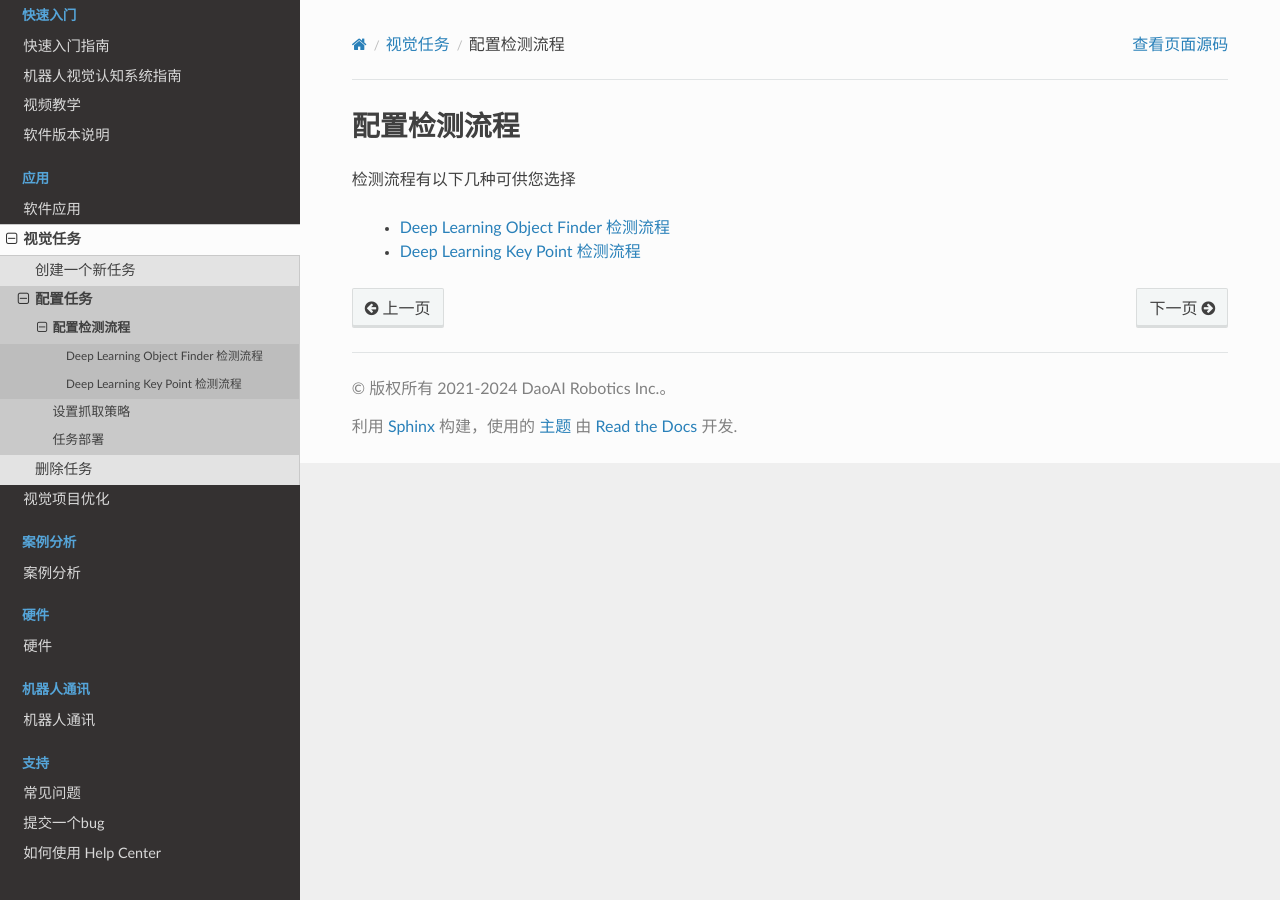
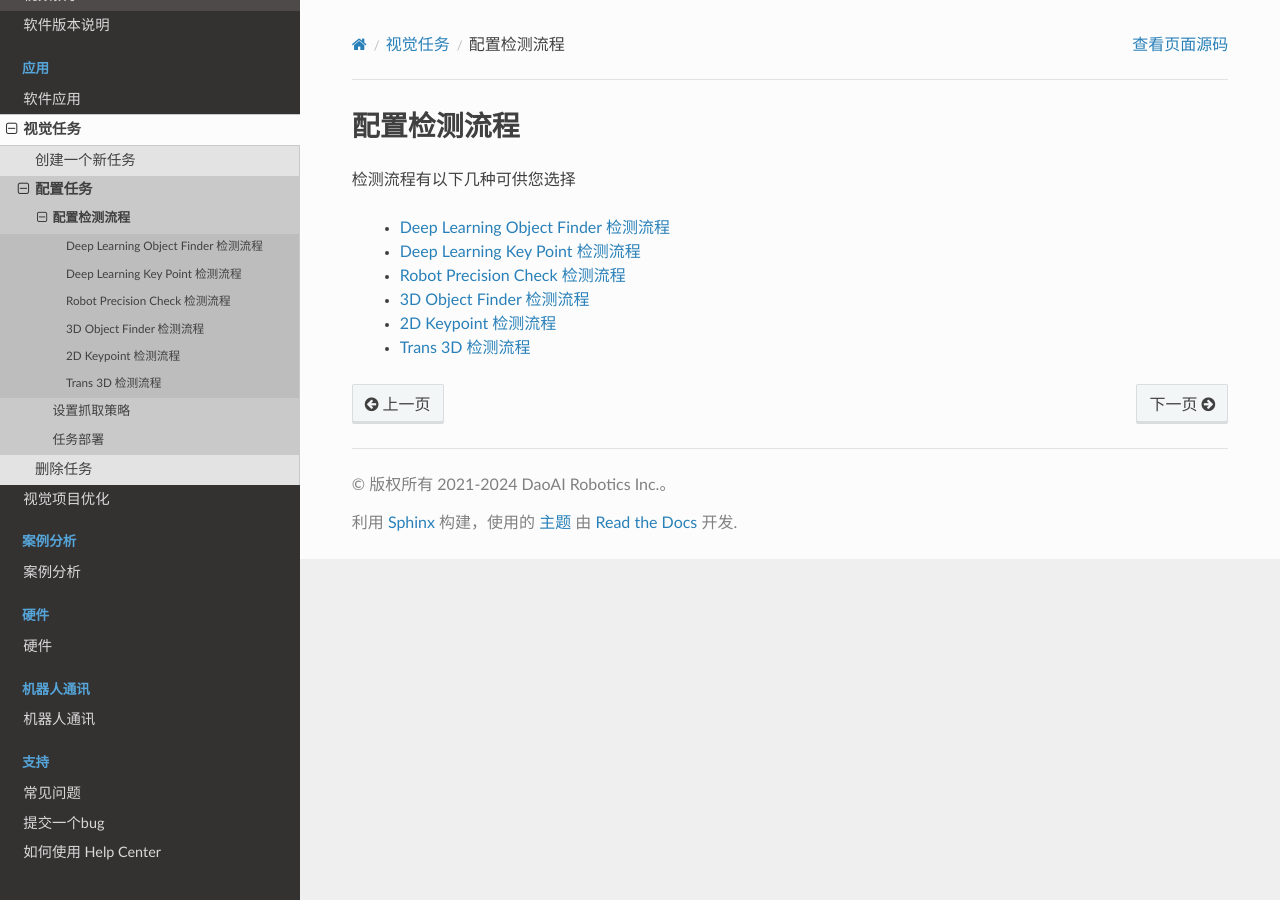
Before and after one commit to DaoAI-Robotics-Inc/daoai_vision_system_user_manual, a Sphinx documentation site: the page built from docs/source/application/vision-project/detection.rst, in a window 1280 px wide. Built offline with Sphinx 7.4.7 and the Read the Docs theme 2.0.0, drawn with Linux system fonts in a browser that asks for light colours; pages that are not in the unit, such as notebooks, are missing from menus.

Commit message:
added new directory into detection project section

```diff
--- /dev/null
+++ b/docs/source/application/vision-project/2d_kp.rst
@@ -0,0 +1,4 @@
+2D Keypoint 检测流程
+==========================================
+
+2D Keypoint 检测流程
--- /dev/null
+++ b/docs/source/application/vision-project/3d_object_finder.rst
@@ -0,0 +1,4 @@
+3D Object Finder 检测流程
+==========================================
+
+3D Object Finder 检测流程
--- a/docs/source/application/vision-project/detection.rst
+++ b/docs/source/application/vision-project/detection.rst
@@ -9,3 +9,7 @@
 
         dl_modfinder
         dl_kp
+        robot_precision_check
+        3d_object_finder
+        2d_kp
+        trans_3d
--- /dev/null
+++ b/docs/source/application/vision-project/robot_precision_check.rst
@@ -0,0 +1,4 @@
+Robot Precision Check 检测流程
+==========================================
+
+Robot Precision Check检测流程，也叫作 "Robot Drift Check".
--- /dev/null
+++ b/docs/source/application/vision-project/trans_3d.rst
@@ -0,0 +1,4 @@
+Trans 3D 检测流程
+==========================================
+
+Trans 3D 检测流程.
```
